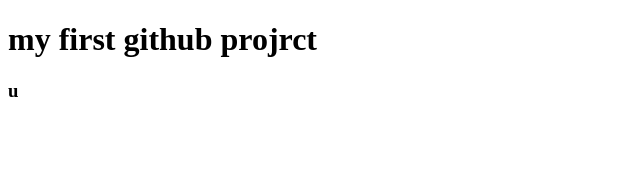
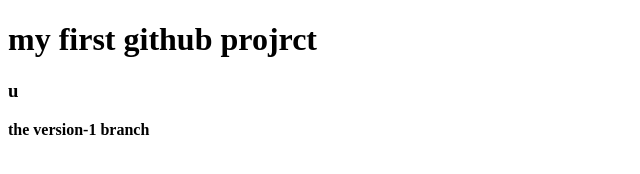
Before and after one commit to adila099/myproject-, a plain HTML site: page index.html in a window 1280 px wide. Shown: the whole page, without its empty margins (0-640 px from the left). Drawn offline with Linux system fonts and the light colour scheme.

Commit message:
'version-1'

```diff
--- a/index.html
+++ b/index.html
@@ -10,5 +10,6 @@
 <body>
     <h1>my first github projrct </h1>
     <h3>u</h3>
+    <b>the version-1 branch </b>
 </body>
 </html>
```
